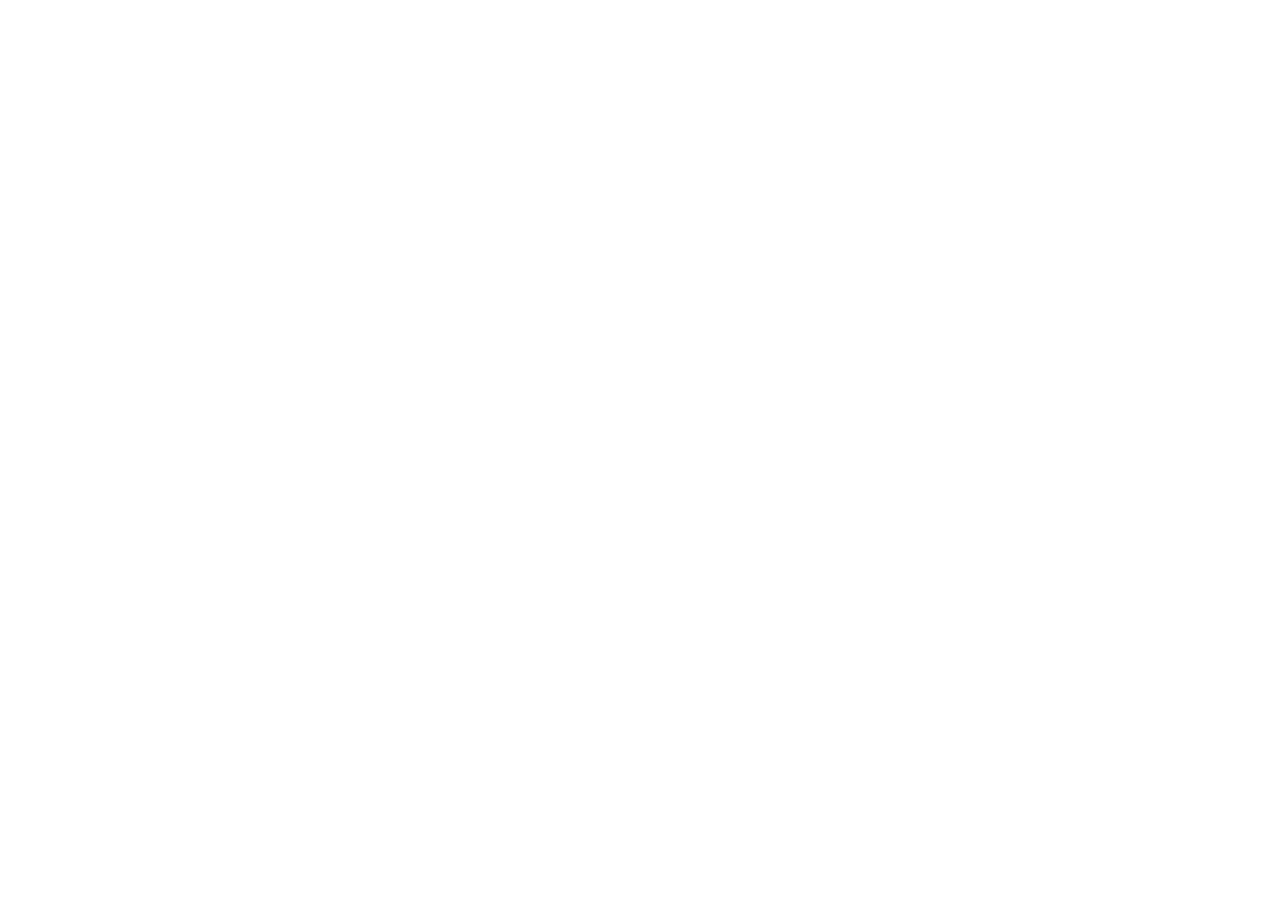
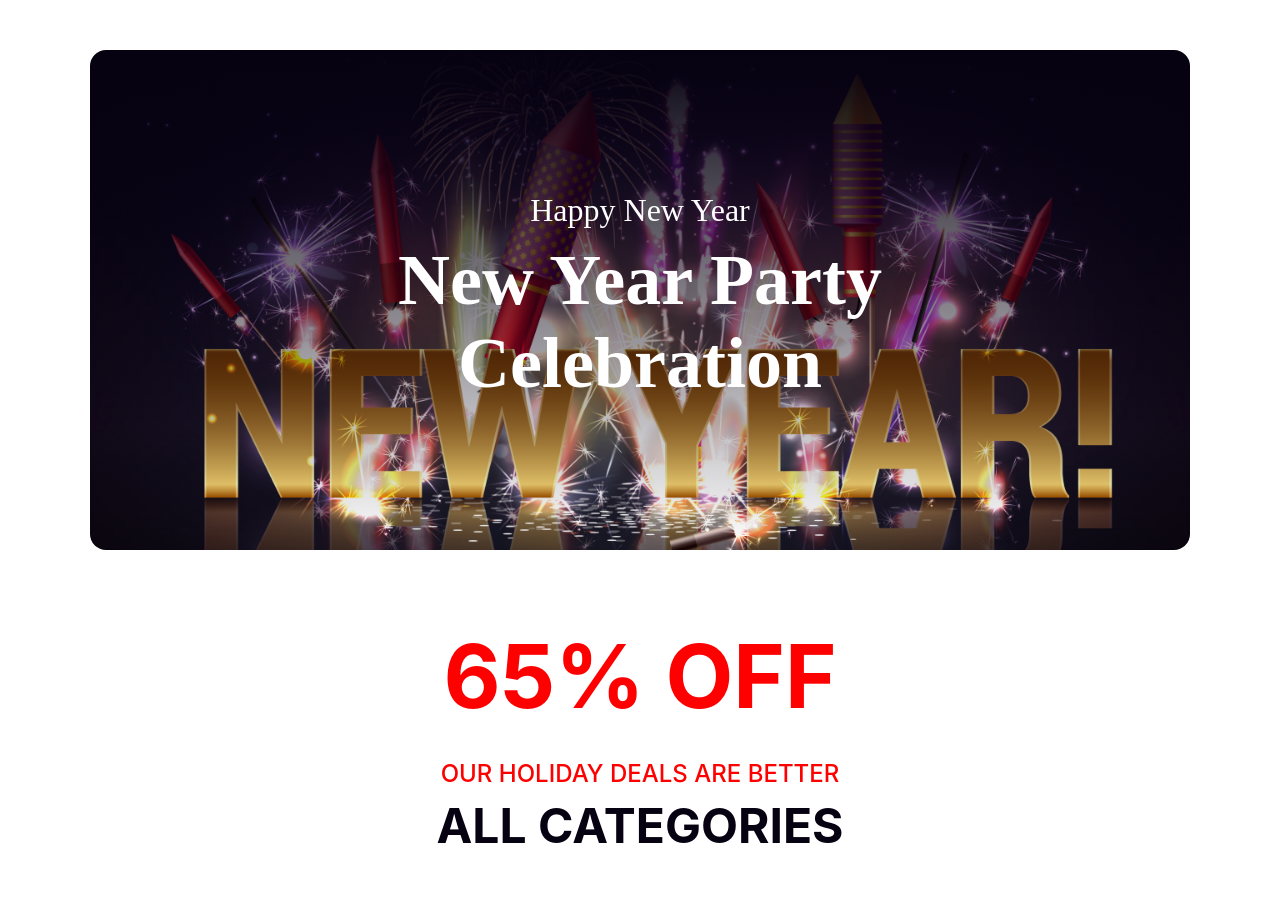
Before and after one commit to SanimYousuf/Assignment-b9a1, a plain HTML site: page index.html in a window 1280 px wide. Shown: the top 900 px of the page. Before the commit the page ends 800 px from the top, so only its background shows below. Drawn offline with Linux system fonts and the light colour scheme.

Commit message:
add banner and image

```diff
--- a/index.html
+++ b/index.html
@@ -4,10 +4,26 @@
     <meta charset="UTF-8">
     <meta name="viewport" content="width=device-width, initial-scale=1.0">
     <title>Assignment 01</title>
+    <link rel="stylesheet" href="style.css">
 </head>
 <body>
-    <header></header>
-    <main></main>
+    <header class="banner-img">
+        <div class="banner">
+            <h3 class="banner-h3">Happy New Year</h3>
+            <h2 class="banner-h2">New Year Party <br>Celebration</h2>
+    </div>
+    </header>
+    <main>
+        <div class="some-text">
+            <h2 class="text-h2">65% OFF</h2>
+            <h3 class="text-h3">OUR HOLIDAY DEALS ARE BETTER</h3>
+            <h3 class="text-h3-2">ALL CATEGORIES</h3>
+
+        </div>
+        <div class="water-img">
+            <img src="images/New Year Photo.png" alt="">
+        </div>
+    </main>
     <footer></footer>
 </body>
 </html>
--- /dev/null
+++ b/style.css
@@ -0,0 +1,65 @@
+.banner-img {
+    background-image: linear-gradient(180deg, #070211 0%, rgba(7, 2, 17, 0.00) 100%), url('images/Banner\ Image.png');
+    background-repeat: no-repeat;
+    background-size: contain;
+    border-radius: 16px;
+    width: 1100px;
+    height: 500px;
+    align-items: center;
+    margin-top: 50px;
+    margin-left: auto;
+    margin-right: auto;
+
+}
+
+.banner {
+    text-align: center;
+    padding-top: 110px;
+}
+
+.banner-h2 {
+    color: #FFF;
+    font-family: Merriweather;
+    font-size: 72px;
+    font-weight: 900;
+    margin-top: 10px;
+}
+
+.banner-h3 {
+    color: #FFF;
+    font-family: Merriweather;
+    font-size: 32px;
+    font-weight: 400;
+    margin-bottom: 0;
+}
+
+.text-h2 {
+    color: #F00;
+    text-align: center;
+    font-family: Inter;
+    font-size: 88px;
+    font-weight: 700;
+    margin-bottom: 0;
+}
+
+.text-h3 {
+    color: #F00;
+    text-align: center;
+    font-family: Inter;
+    font-size: 24px;
+    font-weight: 500;
+    margin-top: 30px;
+    margin-bottom: 0;
+}
+
+.text-h3-2 {
+    color: #070211;
+    text-align: center;
+    font-family: Inter;
+    font-size: 48px;
+    font-weight: 700;
+    margin-top: 8px;
+}
+.water-img{
+    align-items: center;
+}
```
